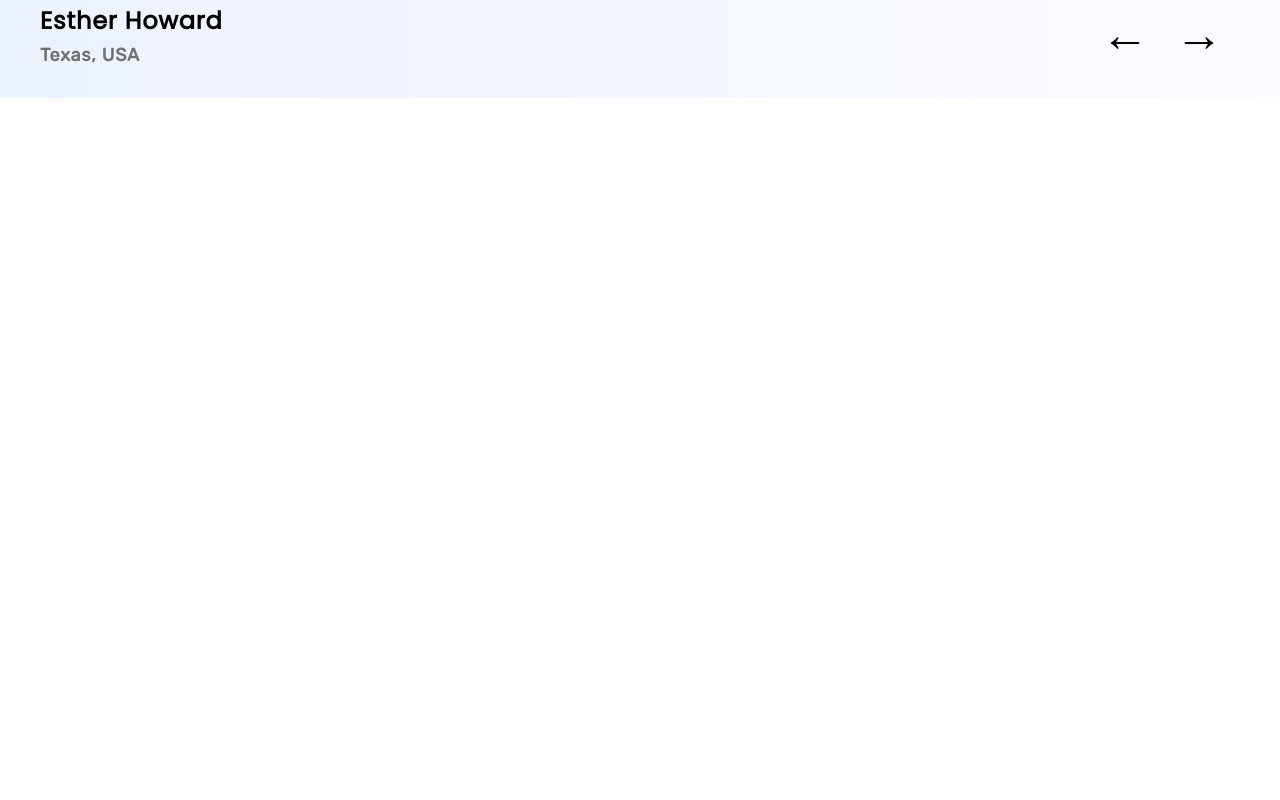
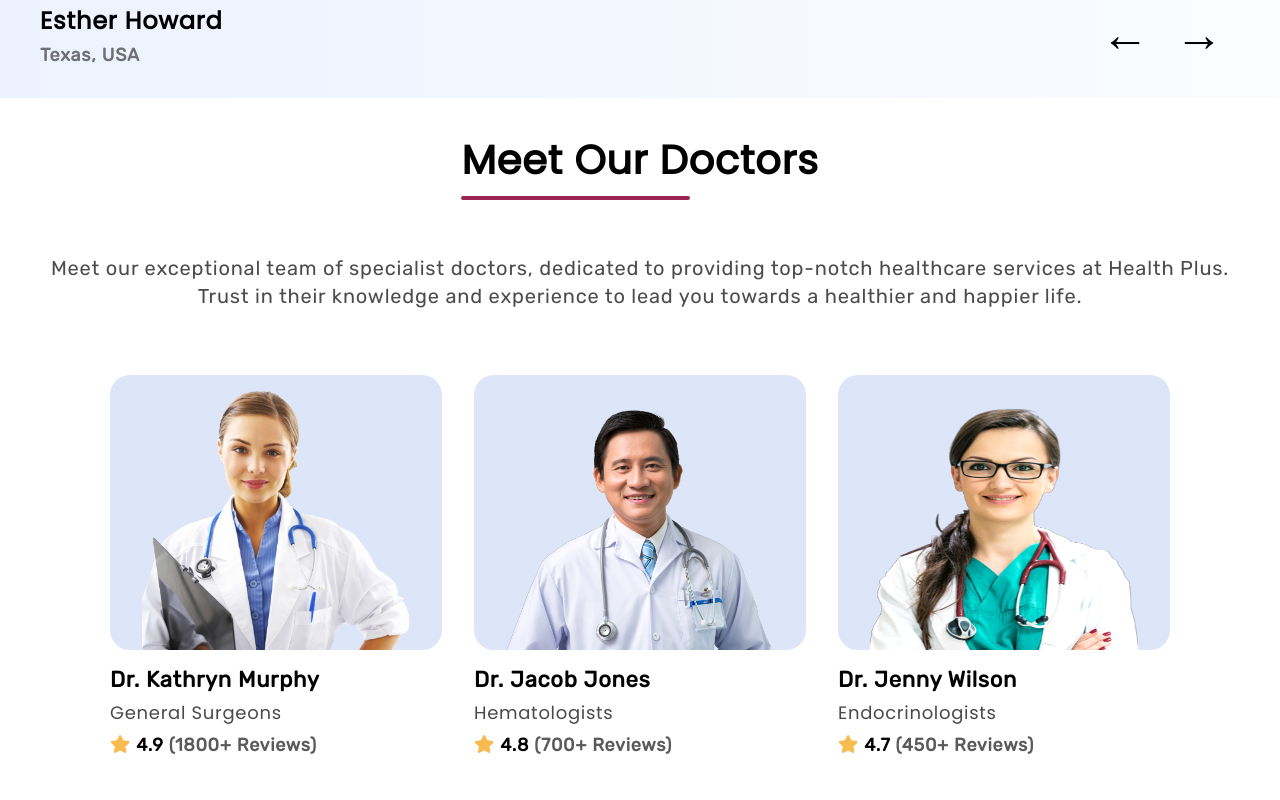
Before and after one commit to umarprogrammer19/React-Health-Plus-Site, a React (Vite) app: page / in a window 1280 px wide. Shown: the part 3160-3960 px from the top of the page. Before the commit the page ends 3258 px from the top, so only its background shows below. Built offline with nearby package versions, Linux system fonts and the light colour scheme.

Commit message:
Developed Doctors

```diff
--- /dev/null
+++ b/src/Styles/Doctors.css
@@ -0,0 +1,109 @@
+.doctor-section {
+    padding: 32px;
+    margin: 0 0 32px 0;
+    text-align: center;
+    background-color: white;
+}
+
+.dt-title-content {
+    margin: 0 0 64px 0;
+}
+
+.dt-title {
+    font-family: 'Poppins', sans-serif;
+    font-size: 40px;
+    font-weight: bold;
+    letter-spacing: .7px;
+}
+
+.dt-title>span {
+    position: relative;
+}
+
+.dt-title span::before {
+    content: '';
+    position: absolute;
+    width: 64%;
+    height: 4px;
+    background-color: #9D2553;
+    border-radius: 8px;
+    left: 0;
+    bottom: -12px;
+}
+
+.dt-description {
+    margin: 64px auto 0;
+    text-align: center;
+    color: rgb(77, 75, 75);
+    font-family: 'Rubik', sans-serif;
+    font-size: 20px;
+    letter-spacing: .8px;
+    line-height: 1.8rem;
+}
+
+/* Doctor Cards */
+.dt-cards-content {
+    width: 100%;
+    display: flex;
+    flex-wrap: wrap;
+    justify-content: center;
+    align-items: center;
+    gap: 32px;
+}
+
+.dt-card {
+    width: 332px;
+    height: 400px;
+    gap: 32px;
+    text-align: left;
+    font-family: 'Rubik', sans-serif;
+}
+
+.dt-card-img {
+    width: 100%;
+    height: 275px;
+    padding: 16px 32px 0;
+    background-position: center;
+    background-color: #DDE5F8;
+    border-radius: 20px;
+}
+
+.dt-card-name {
+    margin: 12px 0 0 0;
+    font-size: 22px;
+    font-weight: bold;
+    letter-spacing: .7px;
+}
+
+.dt-card-title {
+    margin: 6px 0 8px;
+    color: #494949;
+    font-family: 'Poppins', sans-serif;
+    font-size: 18px;
+    letter-spacing: .7px;
+}
+
+.dt-card-stars {
+    font-size: 18px;
+    font-weight: bold;
+    letter-spacing: .7px;
+}
+
+.dt-card-reviews {
+    color: #5a5a5a;
+    font-size: 18px;
+    font-weight: bold;
+    letter-spacing: .7px;
+}
+
+/* Responsive */
+@media screen and (max-width: 700px) {
+    .dt-title {
+        font-size: 32px;
+    }
+
+    .dt-description {
+        margin: 48px 0 0;
+        font-size: 18px;
+    }
+}
--- /dev/null
+++ b/src/components/DoctorCard.jsx
@@ -0,0 +1,23 @@
+import React from "react";
+import { FontAwesomeIcon } from "@fortawesome/react-fontawesome";
+import { faStar } from "@fortawesome/free-solid-svg-icons";
+
+function DoctorCard(props) {
+    return (
+        <div className="dt-card">
+            <img src={props.img} alt={props.name} className="dt-card-img" />
+            <p className="dt-card-name">{props.name}</p>
+            <p className="dt-card-title">{props.title}</p>
+            <p className="dt-card-stars">
+                <FontAwesomeIcon
+                    icon={faStar}
+                    style={{ color: "#F7BB50", paddingRight: "6px" }}
+                />
+                {props.stars}
+                <span className="dt-card-reviews"> ({props.reviews}+ Reviews)</span>
+            </p>
+        </div>
+    );
+}
+
+export default DoctorCard;
--- /dev/null
+++ b/src/components/Doctors.jsx
@@ -0,0 +1,59 @@
+import React from "react";
+import DoctorCard from "./DoctorCard";
+import profile1 from "../Assets/profile-1.png";
+import profile2 from "../Assets/profile-2.png";
+import profile3 from "../Assets/profile-3.png";
+import profile4 from "../Assets/profile-4.png";
+import "../Styles/Doctors.css";
+
+function Doctors() {
+    return (
+        <div className="doctor-section" id="doctors">
+            <div className="dt-title-content">
+                <h3 className="dt-title">
+                    <span>Meet Our Doctors</span>
+                </h3>
+
+                <p className="dt-description">
+                    Meet our exceptional team of specialist doctors, dedicated to
+                    providing top-notch healthcare services at Health Plus. Trust in their
+                    knowledge and experience to lead you towards a healthier and happier
+                    life.
+                </p>
+            </div>
+
+            <div className="dt-cards-content">
+                <DoctorCard
+                    img={profile1}
+                    name="Dr. Kathryn Murphy"
+                    title="General Surgeons"
+                    stars="4.9"
+                    reviews="1800"
+                />
+                <DoctorCard
+                    img={profile2}
+                    name="Dr. Jacob Jones"
+                    title="Hematologists"
+                    stars="4.8"
+                    reviews="700"
+                />
+                <DoctorCard
+                    img={profile3}
+                    name="Dr. Jenny Wilson"
+                    title="Endocrinologists"
+                    stars="4.7"
+                    reviews="450"
+                />
+                <DoctorCard
+                    img={profile4}
+                    name="Dr. Albert Flores"
+                    title="Hematologists"
+                    stars="4.8"
+                    reviews="500"
+                />
+            </div>
+        </div>
+    );
+}
+
+export default Doctors;
--- a/src/pages/Home.jsx
+++ b/src/pages/Home.jsx
@@ -4,7 +4,7 @@
 import About from "../components/About";
 import BookAppointment from "../Components/BookAppointment";
 import Reviews from "../Components/Reviews";
-// import Doctors from "../Components/Doctors";
+import Doctors from "../Components/Doctors";
 
 function Home() {
     return (
@@ -14,8 +14,7 @@
             <About />
             <BookAppointment />
             <Reviews />
-            {/*
-            <Doctors /> */}
+            <Doctors />
         </div>
     );
 }
```
